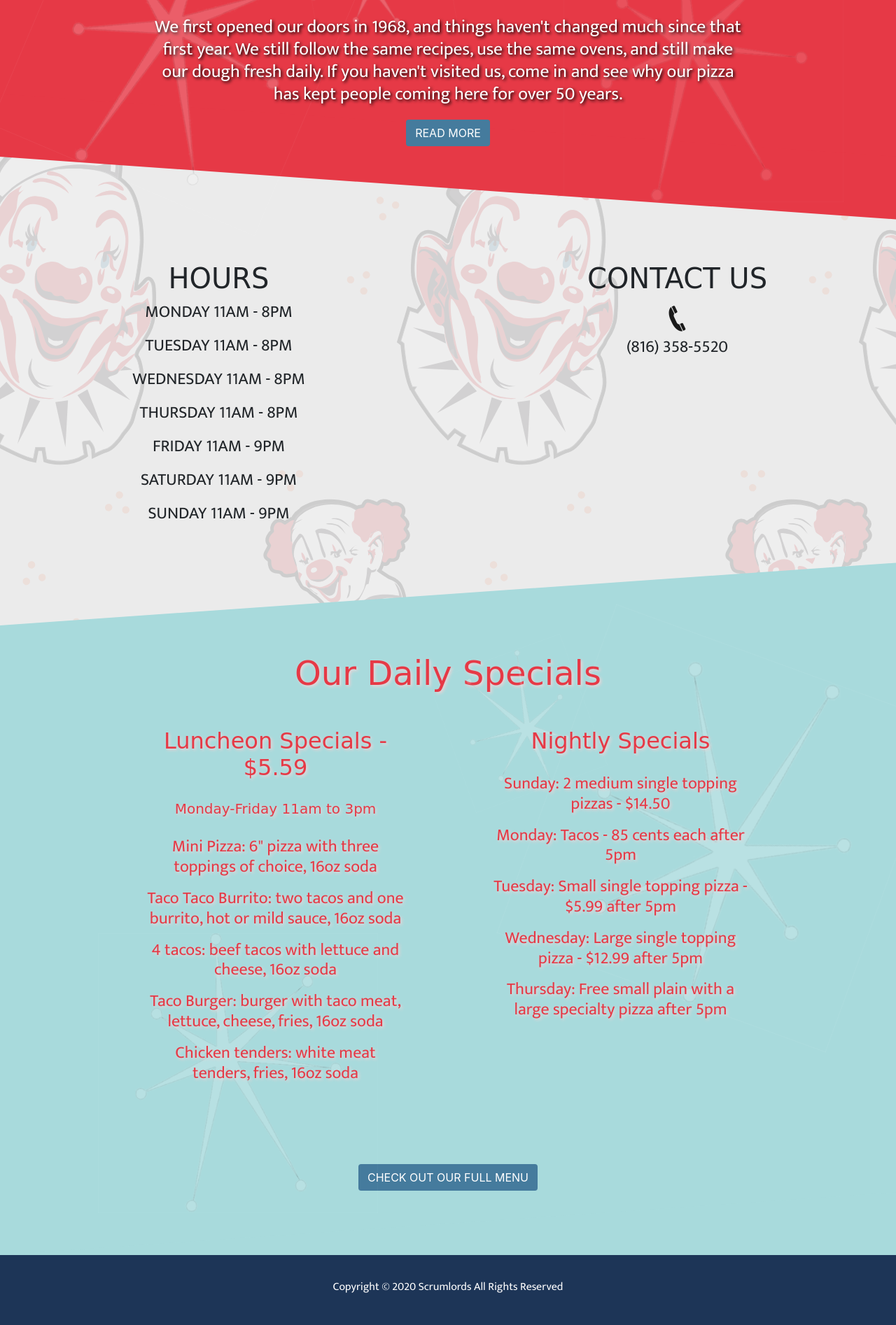
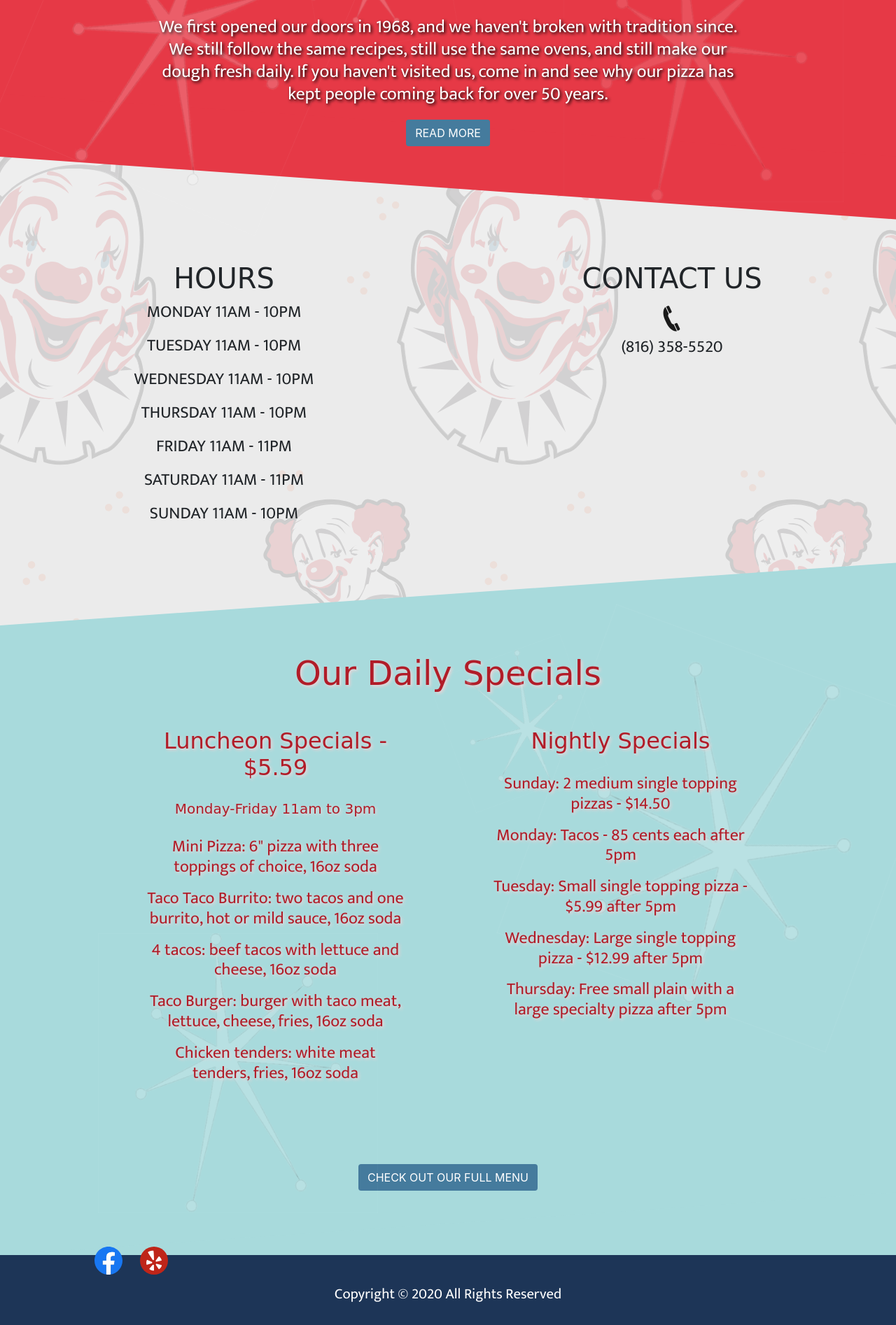
Before and after one commit to lokbiswa/funHousePizza, a plain HTML site: page home.html in a window 1280 px wide. Shown: the part 776-2670 px from the top of the page at 70% size. Drawn offline with nearby package versions, Linux system fonts and the light colour scheme; a web font is replaced by a local one.

Commit message:
Added text and social media links

```diff
--- a/home.html
+++ b/home.html
@@ -41,7 +41,7 @@
             <div class="col-12">
                 <h1 class="text-uppercase">Welcome</h1>
                 <h2>to Fun House Pizza!</h2>
-                <p>We first opened our doors in 1968, and things haven't changed much since that first year.  We still follow the same recipes, use the same ovens, and still make our dough fresh daily.  If you haven't visited us, come in and see why our pizza has kept people coming here for over 50 years.</p>
+                <p>We first opened our doors in 1968, and we haven't broken with tradition since.  We still follow the same recipes, still use the same ovens, and still make our dough fresh daily.  If you haven't visited us, come in and see why our pizza has kept people coming back for over 50 years.</p>
                 <a class="btn btn-xl" href="about.html">READ MORE</a>
                 <img id="starburst1" src="images/starburst2.png" alt="starburst">
                 <img id="starburst2" src="images/starburst2.png" alt="starburst">
@@ -54,13 +54,13 @@
             <div class="row">
                 <div id="hours" class="col-12 col-md-6">
                     <h1>Hours</h1>
-                    <p>Monday 11am - 8pm</p>
-                    <p>Tuesday 11am - 8pm</p>
-                    <p>Wednesday 11am - 8pm</p>
-                    <p>Thursday 11am - 8pm</p>
-                    <p>Friday 11am - 9pm</p>
-                    <p>Saturday 11am - 9pm</p>
-                    <p>Sunday 11am - 9pm</p>
+                    <p>Monday 11am - 10pm</p>
+                    <p>Tuesday 11am - 10pm</p>
+                    <p>Wednesday 11am - 10pm</p>
+                    <p>Thursday 11am - 10pm</p>
+                    <p>Friday 11am - 11pm</p>
+                    <p>Saturday 11am - 11pm</p>
+                    <p>Sunday 11am - 10pm</p>
                 </div>
                 <div id="contact" class="col-12 col-md-6">
                     <h1>Contact Us</h1>
@@ -107,7 +107,11 @@
         <!-- Core theme JS-->
         <script src="js/scripts.js"></script>
     <footer>
-        <p>Copyright &copy; <script>document.write(new Date().getFullYear())</script> Scrumlords All Rights Reserved</p>
+        <p>Copyright &copy; <script>document.write(new Date().getFullYear())</script> All Rights Reserved</p>
+            <ul>
+                <a href="https://www.facebook.com/FunHousePizzaPub/"><img src="images/facebookLogo.svg" alt="facebook logo"></a>
+                <a href="https://www.yelp.com/biz/fun-house-pizza-and-pub-independence"><img src="images/yelpLogo.svg" alt="yelp logo"></a>
+            </ul>
     </footer>
 </body>
 </html>
--- a/style.css
+++ b/style.css
@@ -62,41 +62,7 @@ header.masthead {
   color: #E63946;
 }
 
-@media (min-width: 992px) {
-  #mainNav {
-    padding-top: 1.5rem;
-    padding-bottom: 1.5rem;
-    border: none;
-    background-color: transparent;
-    transition: padding-top 0.3s ease-in-out, padding-bottom 0.3s ease-in-out;
-  }
-  #mainNav .navbar-brand {
-    font-size: 1.5em;
-    transition: font-size 0.3s ease-in-out;
-  }
-  #mainNav .navbar-brand img {
-    height: 2rem;
-    transition: height 0.3s ease-in-out;
-  }
-  #mainNav.navbar-shrink {
-    padding-top: 1rem;
-    padding-bottom: 1rem;
-    background-color: #1D3557;
-  }
-  #mainNav.navbar-shrink .navbar-brand {
-    font-size: 1.25em;
-  }
-  #mainNav.navbar-shrink .navbar-brand svg,
-#mainNav.navbar-shrink .navbar-brand img {
-    height: 1.5rem;
-  }
-  #mainNav .navbar-nav .nav-item {
-    margin-right: 1rem;
-  }
-  #mainNav .navbar-nav .nav-item:last-child {
-    margin-right: 0;
-  }
-}
+
 /************* END OF NAVIGATION ************/
 
 body {
@@ -224,9 +190,14 @@ h1, h2, h5 {
   background-position: center center;
   background-size: auto;
   height: 670px;
+  padding-top: 200px;
+}
+
+#info .row {
+  width: 100%;
+  margin: 0 auto;
   text-align: center;
-  margin: 0 auto;
-  padding-top: 200px;
+  padding: 0;
 }
 
 .phone {
@@ -244,7 +215,7 @@ h1, h2, h5 {
   padding: 40px 0px;
   text-align: center;
   background-color: #A8DADC;
-  color: #E63946;
+  color: #b11c28;
   text-shadow: 2px 2px 4px #f1d4d6;
   z-index: 0;
   margin: 0 auto;
@@ -331,16 +302,28 @@ footer {
   right: 0;
   height: 100px;
   background-color: #1D3557;
-  text-align: center;
   color: white;
-  text-align: center;
-  padding-top: 30px;
 }
 
 footer p {
-  font-size: 1rem;
+  font-size: 1.3rem;
+  padding-top: 40px;
+  text-align: center;
 }
 
+footer ul {
+  width: 300px;
+  height: 70px;
+  position: relative;
+  top: -100px;
+  left: 200px;
+  padding-left: 15px;
+}
+
+footer img {
+  width: 60px;
+  padding-left: 20px;
+}
 
 /************* MEDIA QUERIES  **********
 ****************************************/
@@ -367,6 +350,9 @@ footer p {
     #dailySpecials {
       height: 900px;
     }
+    footer ul {
+      left: 100px;
+    }
   }
 
 
@@ -383,7 +369,6 @@ footer p {
     #intro {
       height: 450px;
     }
-
     #dailySpecials {
       height: 1200px;
     }
@@ -391,9 +376,11 @@ footer p {
       padding-left: 0;
       padding-right:0;
     }
-
     #dailySpecials {
       height: 1000px;
+    }
+    footer ul {
+      left: 20px;
     }
   }
 
@@ -431,3 +418,42 @@ footer p {
       height: 1200px;
     }
   }
+
+
+  /*************** NAVBAR MEDIA QUERIES **************
+  ****************************************************/
+  @media (min-width: 992px) {
+    #mainNav {
+      padding-top: 1.5rem;
+      padding-bottom: 1.5rem;
+      border: none;
+      background-color: transparent;
+      transition: padding-top 0.3s ease-in-out, padding-bottom 0.3s ease-in-out;
+    }
+    #mainNav .navbar-brand {
+      font-size: 1.5em;
+      transition: font-size 0.3s ease-in-out;
+    }
+    #mainNav .navbar-brand img {
+      height: 2rem;
+      transition: height 0.3s ease-in-out;
+    }
+    #mainNav.navbar-shrink {
+      padding-top: 1rem;
+      padding-bottom: 1rem;
+      background-color: #1D3557;
+    }
+    #mainNav.navbar-shrink .navbar-brand {
+      font-size: 1.25em;
+    }
+    #mainNav.navbar-shrink .navbar-brand svg,
+  #mainNav.navbar-shrink .navbar-brand img {
+      height: 1.5rem;
+    }
+    #mainNav .navbar-nav .nav-item {
+      margin-right: 1rem;
+    }
+    #mainNav .navbar-nav .nav-item:last-child {
+      margin-right: 0;
+    }
+  }
```
Also changed, not shown: images/facebookLogo.svg (added), images/facebook_logo.png (added), images/yelpLogo.svg (added), 1 other file.
